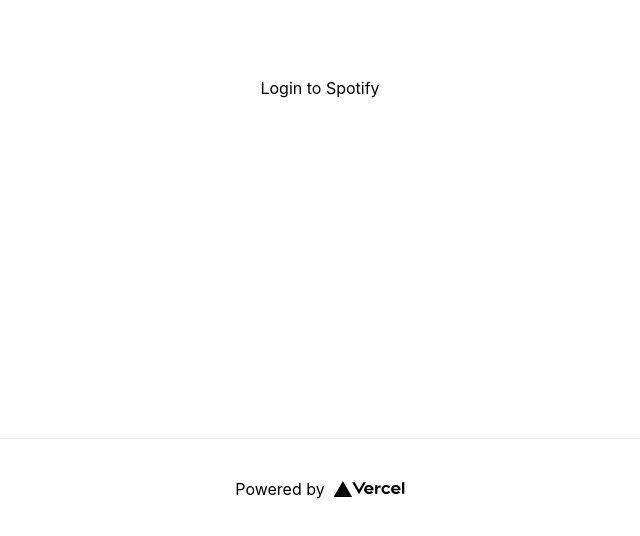
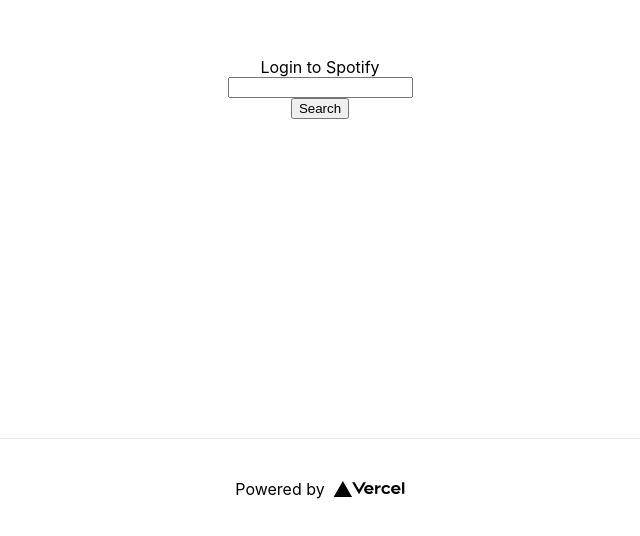
Before and after one commit to JaKXz/radio-slackify, a Next.js app: page / in a window 1280 px wide. Shown: the part 262-798 px from the top of the page, without its empty margins (320-960 px from the left). Built offline with nearby package versions, Linux system fonts and the light colour scheme.

Commit message:
Add POC search API usage

```diff
--- a/package.json
+++ b/package.json
@@ -22,7 +22,8 @@
     "prisma": "2.27.0",
     "query-string": "^7.0.1",
     "react": "17.0.2",
-    "react-dom": "17.0.2"
+    "react-dom": "17.0.2",
+    "spotify-web-api-js": "^1.5.1"
   },
   "prettier": "@shopify/prettier-config",
   "devDependencies": {
--- a/pages/index.tsx
+++ b/pages/index.tsx
@@ -1,8 +1,9 @@
-import {useEffect} from 'react';
+import {useEffect, useCallback} from 'react';
 import {useRouter} from 'next/router';
 import Head from 'next/head';
 import Image from 'next/image';
 import {parse} from 'query-string';
+import SpotifyWebApi, {Spotify} from 'spotify-web-api-js';
 
 import useLocalStorage from '../hooks/use-local-storage';
 import {spotifyLoginUrl} from '../auth/spotify';
@@ -28,6 +29,18 @@
     }
   }, [router, setSpotifyToken, setSpotifyTokenExpiry]);
 
+  const searchSpotify = useCallback(async () => {
+    const searchText = document.getElementById('spotifySearchBox')?.value;
+    const spotifyApi = new SpotifyWebApi();
+    spotifyApi.setAccessToken(spotifyToken);
+    const results = await spotifyApi.searchTracks(searchText, {limit: 5});
+
+    for (let track in results.tracks.items) {
+      console.log(track);
+    }
+    console.log(results);
+  }, [spotifyToken]);
+
   return (
     <div className={styles.container}>
       <Head>
@@ -44,6 +57,8 @@
         ) : (
           <div>Logged in to Spotify ✅</div>
         )}
+        <input id="spotifySearchBox" />
+        <input type="button" onClick={searchSpotify} value="Search" />
       </main>
 
       <footer className={styles.footer}>
```
Also changed, not shown: 1 other file (tests, documents, lock files or other folders).
